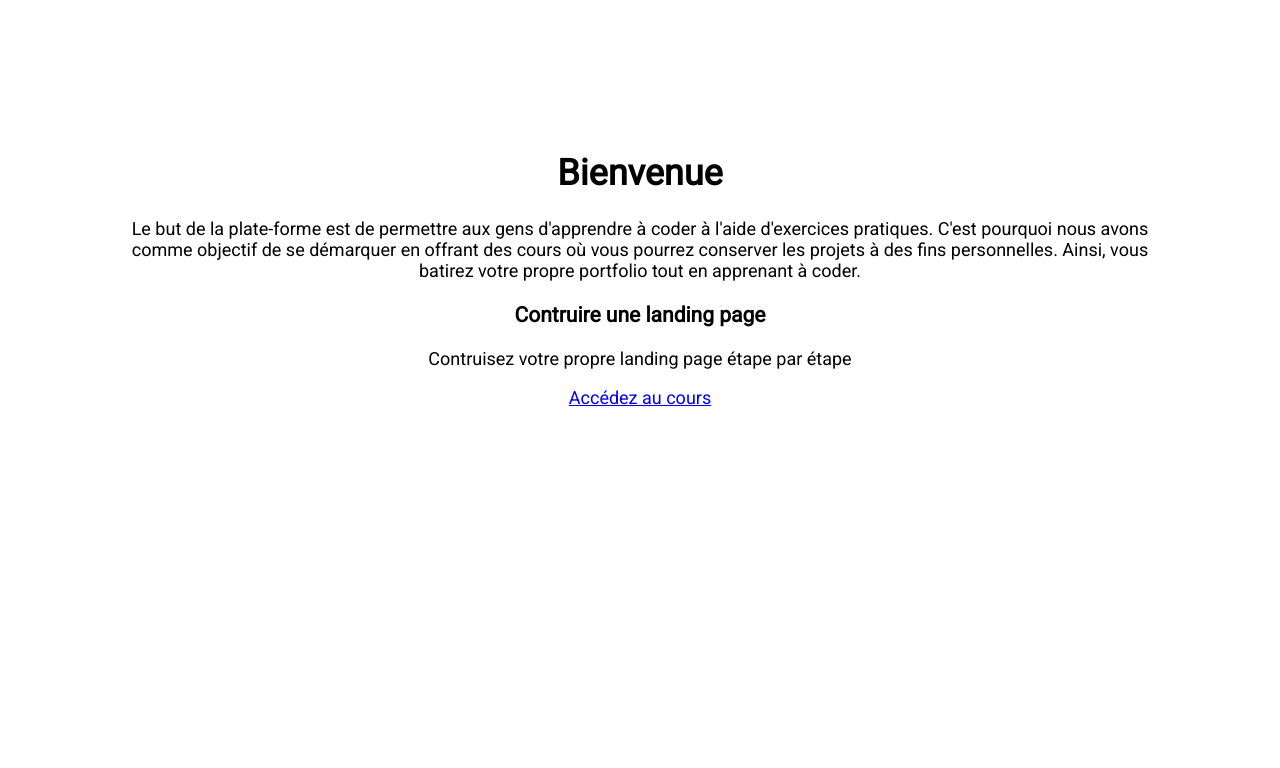
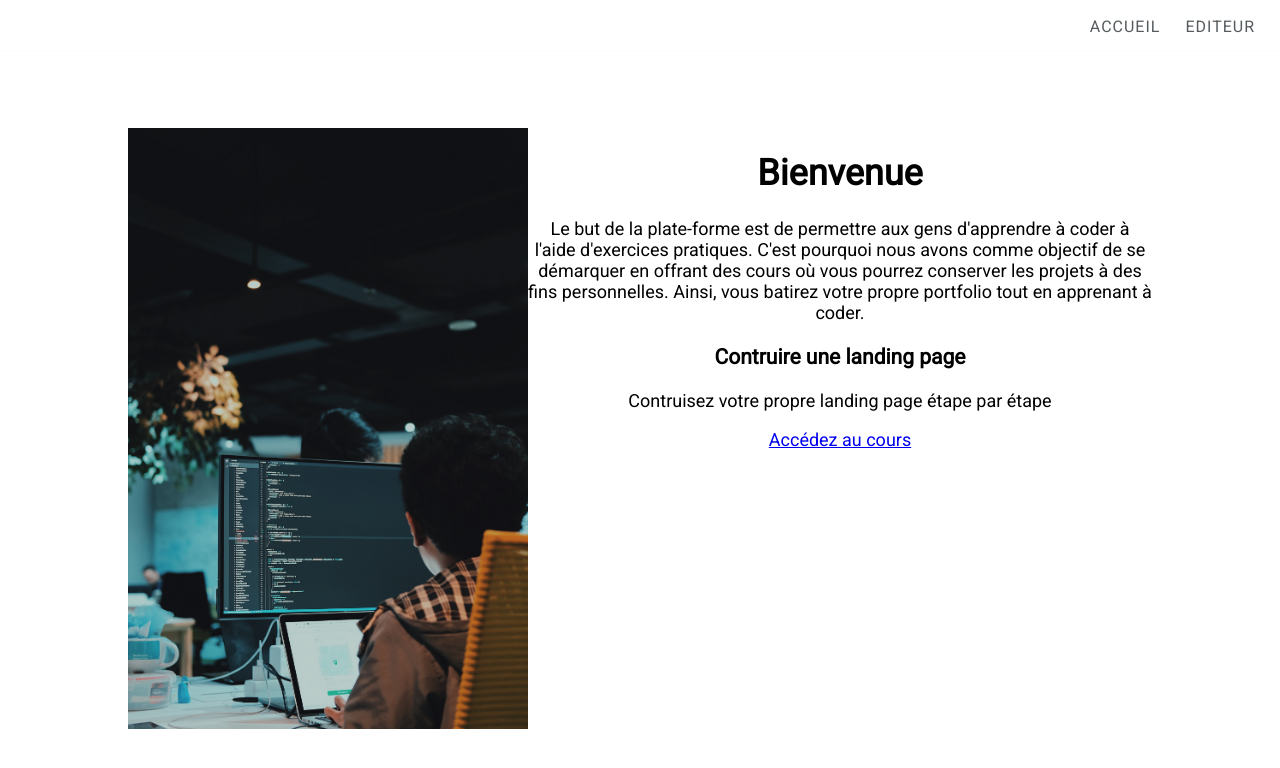
Before and after one commit to JPBelley/code-editor, a React (Create React App) app: page /#/ in a window 1280 px wide. Shown: the top 768 px of the page. Built offline with nearby package versions, Linux system fonts and the light colour scheme.

Commit message:
Change steps

```diff
--- a/src/App.js
+++ b/src/App.js
@@ -1,5 +1,5 @@
 import React, { Component } from 'react';
-import { BrowserRouter, Route, Switch } from 'react-router-dom';
+import { BrowserRouter, Route, Switch, HashRouter } from 'react-router-dom';
 import logo from './logo.svg';
 import './App.css';
 
@@ -12,15 +12,14 @@ class App extends Component {
 
   render() {
     return (
-      <div className="App" basename="/code-editor">
+      <div className="App">
         <Header></Header>
-        <BrowserRouter>
+        <HashRouter>
           <React.Fragment>
-            <Route exact path={process.env.PUBLIC_URL + '/'} component={Homepage} />
-            <Route path={process.env.PUBLIC_URL + '/editor'} component={CodeEditor} />
+            <Route exact path='/' component={Homepage} />
+            <Route path='/editor' component={CodeEditor} />
           </React.Fragment>
-        </BrowserRouter>
-
+        </HashRouter>
       </div>
     );
   }
--- /dev/null
+++ b/src/Components/Header/StyledComponents.js
@@ -0,0 +1,41 @@
+import styled from 'styled-components';
+
+export const MenuContainer = styled.ul`
+  display: flex;
+  padding: 0;
+  margin: 0;
+
+  li {
+    list-style-type: none;
+    margin-right: 25px;
+  }
+  a {
+    color: #555B5E;
+    font-size: 16px;
+    letter-spacing: 1px;
+    text-transform: uppercase;
+    text-decoration: none;
+    position: relative;
+    font-weight: 100;
+    transition: 0.3s;
+
+    &::after {
+      content: "";
+      position: absolute;
+      left: 0; bottom: -4px; right: 0;
+      background: #fff;
+      width: 0;
+      height: 1px;
+      transition: 0.3s;
+      margin: 0 auto;
+    }
+
+    &:hover {
+      opacity: 0.7;
+
+      &::after {
+        width: 100%;
+      }
+    }
+  }
+`
--- a/src/Components/Header/index.js
+++ b/src/Components/Header/index.js
@@ -1,47 +1,21 @@
 import React, { PureComponent } from 'react';
 import styled from 'styled-components';
+import { MenuContainer } from './StyledComponents'
+import { HashRouter, Link } from 'react-router-dom'
 
 class Header extends PureComponent {
 
   render() {
-    const MenuContainer = styled.ul`
-      display: flex;
-    `
-    const MenuItem = styled.a`
-      color: #fff;
-      text-transform: uppercase;
-      text-decoration: none;
-      position: relative;
-      font-weight: 100;
-      transition: 0.3s;
-
-      &::after {
-        content: "";
-        position: absolute;
-        left: 0; bottom: -4px; right: 0;
-        background: #fff;
-        width: 0;
-        height: 1px;
-        transition: 0.3s;
-        margin: 0 auto;
-      }
-
-      &:hover {
-        opacity: 0.7;
-
-        &::after {
-          width: 100%;
-        }
-      }
-    `
 
     return (
 
       <header>
-        <MenuContainer>
-          <li><MenuItem href="#">Accueil</MenuItem></li>
-          <li><MenuItem href="#">Editor</MenuItem></li>
-        </MenuContainer>
+        <HashRouter>
+          <MenuContainer>
+            <li><Link to="/">Accueil</Link></li>
+            <li><Link to="/editor">Editeur</Link></li>
+          </MenuContainer>
+        </HashRouter>
       </header>
     );
   }
--- /dev/null
+++ b/src/Components/Pages/CodeEditor/Step1.js
@@ -0,0 +1,28 @@
+import React, { PureComponent } from 'react';
+import styled from 'styled-components';
+import { HashRouter, Link } from 'react-router-dom'
+
+class Step1 extends PureComponent {
+
+  render() {
+
+    return (
+
+      <div>
+        <h1>Instructions</h1>
+        <h2>Initialiser les styles par défault des navigateurs</h2>
+        <ul>
+          <li>À l'aide du tag html et body, mettre l'élement "margin" et "padding" à 0 dans la section CSS afin qu'il n'y ait pas d'espace blanc sur votre page web</li>
+          <li></li>
+        </ul>
+        <h2>Créer une banière "hero"</h2>
+        <ul>
+          <li>Créer une balise header dans la section HTML</li>
+          <li></li>
+        </ul>
+      </div>
+    );
+  }
+}
+
+export default Step1;
--- /dev/null
+++ b/src/Components/Pages/CodeEditor/Step2.js
@@ -0,0 +1,26 @@
+import React, { PureComponent } from 'react';
+import styled from 'styled-components';
+import { HashRouter, Link } from 'react-router-dom'
+
+class Step2 extends PureComponent {
+
+  render() {
+
+    return (
+
+      <div>
+        <h1>Instructions</h1>
+        <h2>2e Étape</h2>
+        <ul>
+          <li></li>
+        </ul>
+        <h2>Créer une titre</h2>
+        <ul>
+          <li></li>
+        </ul>
+      </div>
+    );
+  }
+}
+
+export default Step2;
--- /dev/null
+++ b/src/Components/Pages/CodeEditor/Steps.js
@@ -0,0 +1,76 @@
+import React, { PureComponent } from 'react';
+import styled from 'styled-components';
+import { HashRouter, Link } from 'react-router-dom'
+
+class Steps extends PureComponent {
+  state = {
+    step: 0
+  }
+
+  changeStepBackward = (e) => {
+    e.preventDefault();
+    this.setState({
+      step: this.state.step - 1
+    });
+  }
+
+  changeStepForward = (e) => {
+    e.preventDefault();
+    this.setState({
+      step: this.state.step + 1
+    });
+  }
+
+  render() {
+    let steps = null;
+
+    if(this.state.step === 1) {
+      steps = (
+        <div>
+          <h1>Instructions</h1>
+          <h2>Initialiser les styles par défault des navigateurs</h2>
+          <ul>
+          <li>À l'aide du tag html et body, mettre l'élement "margin" et "padding" à 0 dans la section CSS afin qu'il n'y ait pas d'espace blanc sur votre page web</li>
+          <li></li>
+          </ul>
+          <h2>Créer une banière "hero"</h2>
+          <ul>
+          <li>Créer une balise header dans la section HTML</li>
+          <li></li>
+          </ul>
+        </div>
+      )
+    }
+
+    if(this.state.step === 2) {
+      steps = (
+        <div>
+          <h1>Instructions</h1>
+          <h2>2e Étape</h2>
+          <ul>
+            <li></li>
+          </ul>
+          <h2>Créer une titre</h2>
+          <ul>
+            <li></li>
+          </ul>
+        </div>
+      )
+    }
+
+    return (
+
+      <div>
+        {steps}
+        <a  href="#"
+            className="right-arrow"
+            onClick={(e) => this.changeStepBackward(e)}> Back -- </a>
+        <a  href="#"
+            className="right-arrow"
+            onClick={(e) => this.changeStepForward(e)}> -- Next </a>
+      </div>
+    );
+  }
+}
+
+export default Steps;
--- a/src/Components/Pages/CodeEditor/index.js
+++ b/src/Components/Pages/CodeEditor/index.js
@@ -1,4 +1,7 @@
 import React, { PureComponent } from 'react';
+import Steps from './Steps';
+import Step1 from './Step1';
+import Step2 from './Step2';
 
 class CodeEditor extends PureComponent {
   componentDidMount() {
@@ -41,17 +44,7 @@ class CodeEditor extends PureComponent {
       <div>
         <div className="editor-interface">
           <div className="instructions">
-            <h1>Instructions</h1>
-            <h2>Initialiser les styles par défault des navigateurs</h2>
-            <ul>
-              <li>À l'aide du tag html et body, mettre l'élement "margin" et "padding" à 0 dans la section CSS afin qu'il n'y ait pas d'espace blanc sur votre page web</li>
-              <li></li>
-            </ul>
-            <h2>Créer une banière "hero"</h2>
-            <ul>
-              <li>Créer une balise header dans la section HTML</li>
-              <li></li>
-            </ul>
+            <Steps></Steps>
           </div>
           <div className="code-inputs">
             <div className="textarea-code">
--- a/src/Components/Pages/Homepage/index.js
+++ b/src/Components/Pages/Homepage/index.js
@@ -1,11 +1,26 @@
 import React, { PureComponent } from 'react';
+import CodeImg from './images/code_img.jpg';
+import styled from 'styled-components';
 
 class Homepage extends PureComponent {
 
+  render() {
+    const ImgCode = styled.img `
+      width: 400px;
+    `;
 
-  render() {
+    const Hero = styled.div `
+      display: flex;
+    `;
+
     return (
       <div className="homepage">
+        <Hero>
+          <div>
+            <ImgCode src={CodeImg} alt="" />
+          </div>
+
+          <div>
             <h1>
               Bienvenue
             </h1>
@@ -19,6 +34,8 @@ class Homepage extends PureComponent {
               <a href="#">Accédez au cours</a>
             </div>
           </div>
+        </Hero>
+      </div>
     );
   }
 }
--- a/src/index.css
+++ b/src/index.css
@@ -42,16 +42,6 @@ header {
   height: 50px;
   width: 100%;
   border-bottom: 1px solid rgba(238,238,238, 0.2);
-}
-
-header ul {
-  padding: 0;
-  margin: 0;
-}
-
-header li {
-  list-style-type: none;
-  margin-right: 25px;
 }
 
 .homepage {
```
Also changed, not shown: src/Components/Pages/Homepage/images/code_img.jpg (added). Lines whose indentation alone changed are shown as unchanged.
